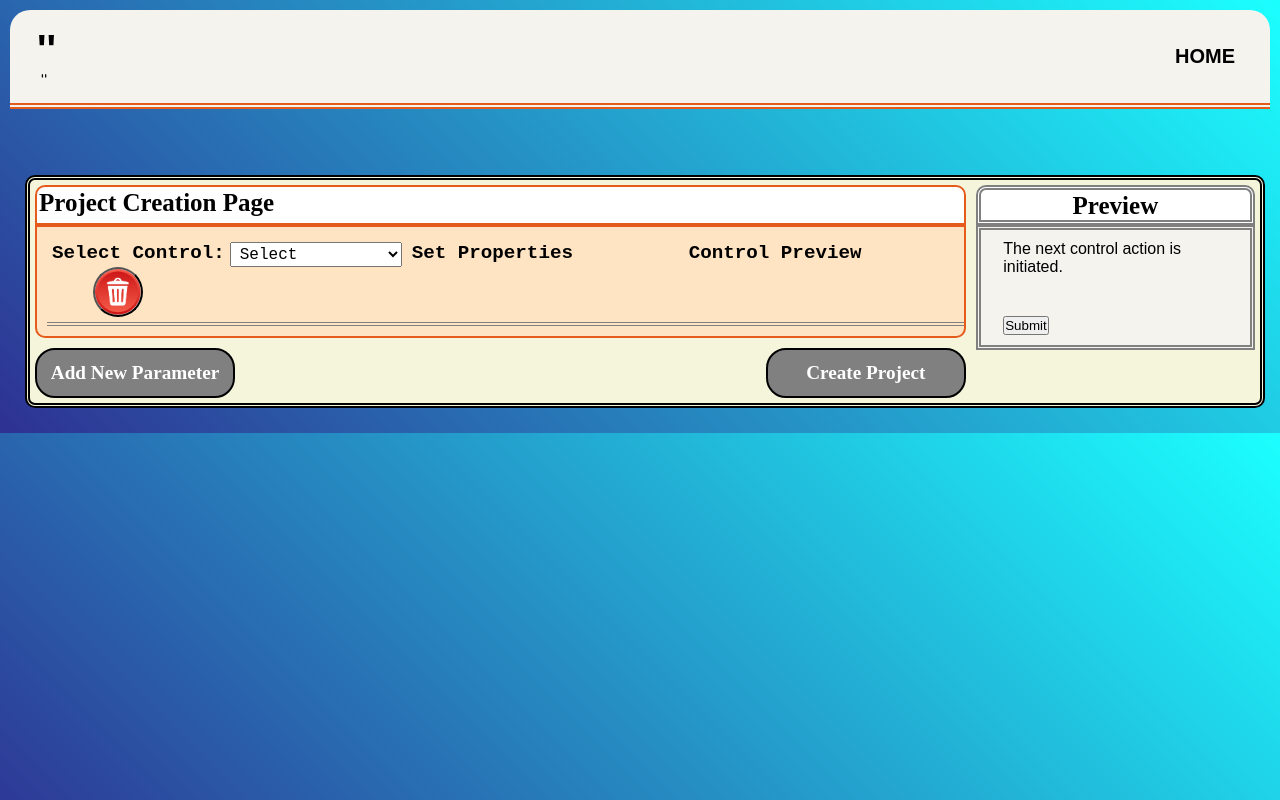
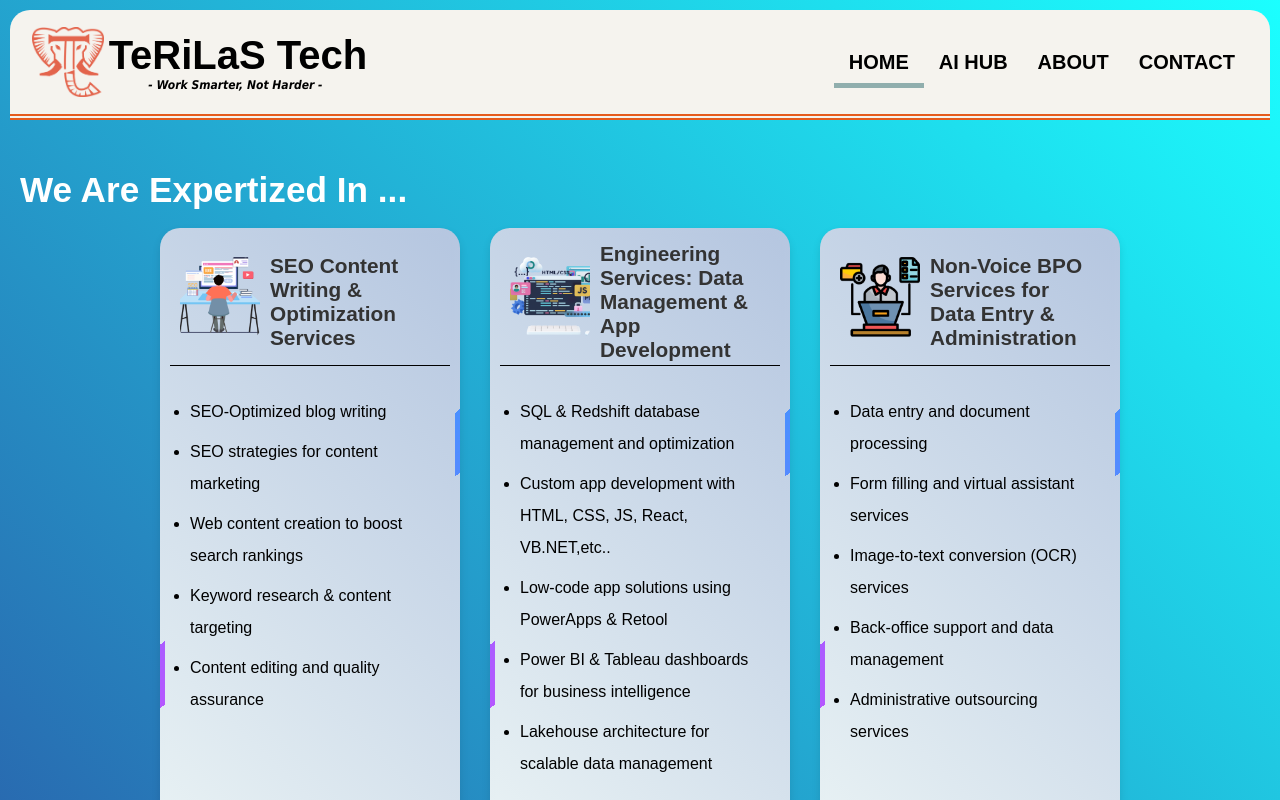
Before and after one commit to luckysmps/terilastech, a React (Create React App) app: page / in a window 1280 px wide. Shown: the top 800 px of the page. Built offline with nearby package versions, Linux system fonts and the light colour scheme.

Commit message:
updating latest code-28012025

```diff
--- a/package.json
+++ b/package.json
@@ -41,6 +41,6 @@
   "devDependencies": {
     "gh-pages": "^6.3.0"
   },
-  "homepage": "https://https://luckysmps.github.io/terilastech/"
+  "homepage": "https://luckysmps.github.io/terilastech/"
 
 }
--- a/src/App.js
+++ b/src/App.js
@@ -1,11 +1,8 @@
 import React,{useState} from "react";
 import './App.css';
-/*
 import Header from "./components/Trls_Header";
-
 import Home from "./components/Trls_Services"
-import About from "./components/Trls_About"*/
-import HeaderTest from "./components/Trls_Header-test";
+import About from "./components/Trls_About"
 import Contact from "./components/Trls_Contact"
 import Projects from "./components/Trls_Home"
 
@@ -19,13 +16,13 @@ function App() {
   const renderPageContent = () => {
     switch (selectedPage) {
       case 'home':
-        return <Contact />;
+        return <Home />;
       case 'about':
-        return <Contact />;
-      case 'TaskApp':
+        return <About />;
+      case 'contact':
         return <Contact />;
       default:
-        return <Contact />;
+        return <Home />;
     }
   };
  /* const hasSideContent = selectedPage === 'about' || selectedPage === 'home'; */
@@ -34,7 +31,7 @@ function App() {
 
   return (
     <div>
-      <HeaderTest handleNavigation={handleNavigation} />
+      <Header handleNavigation={handleNavigation} />
       <div className={`body-content ${hasSideContent ? 'with-side' : ''}`}>
         <div className="main-content">
           {renderPageContent()}
```
